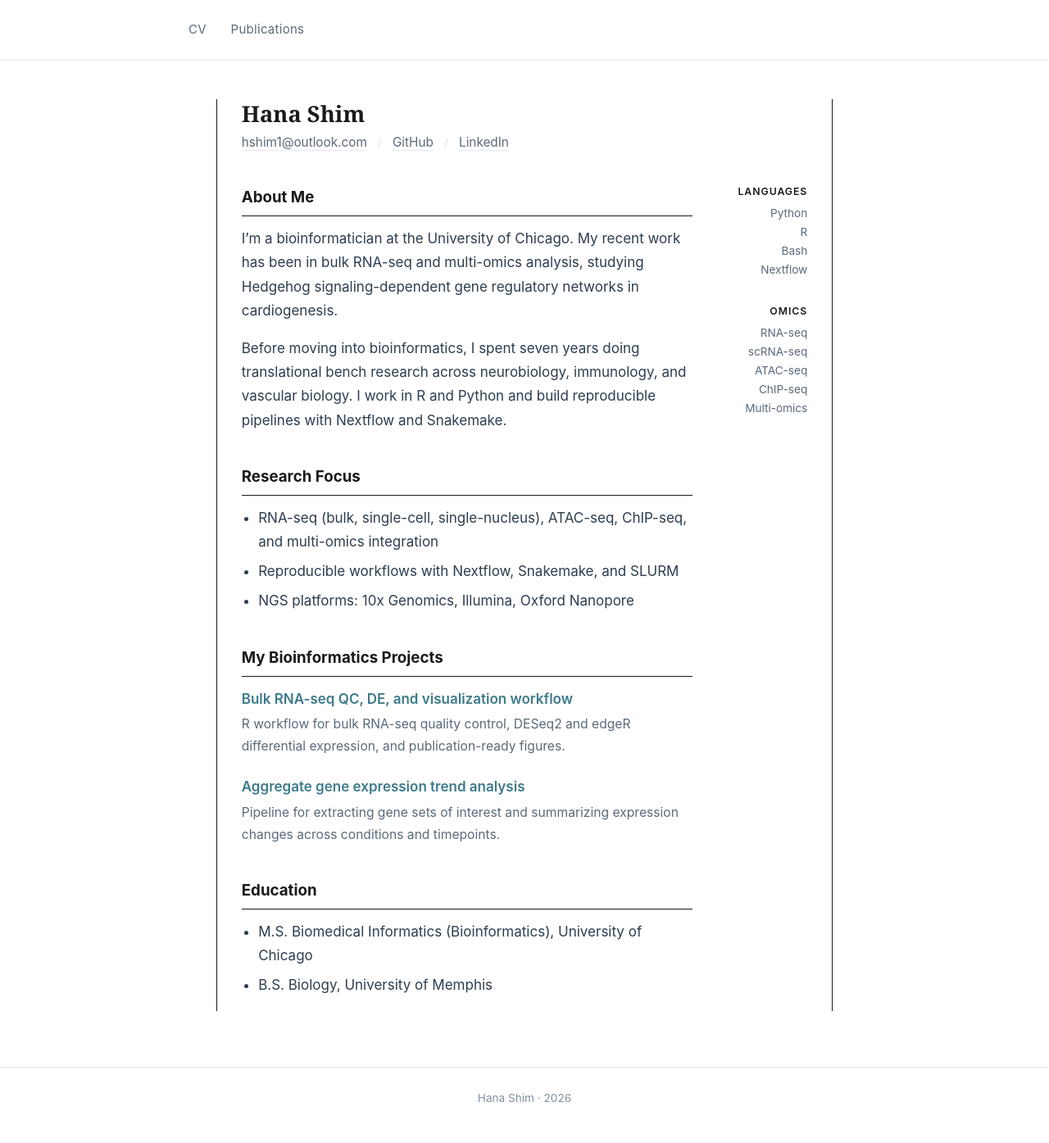
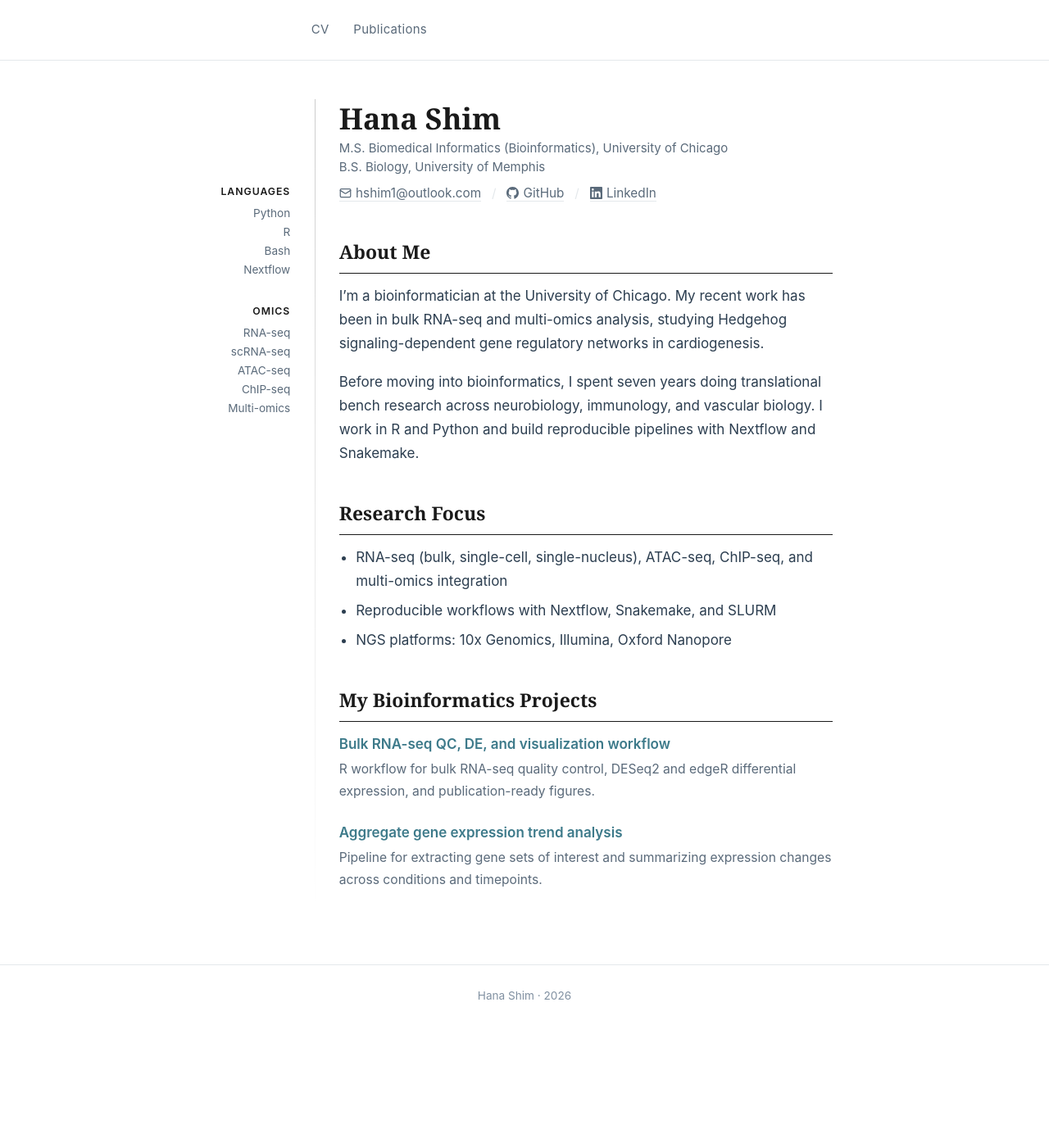
Before and after one commit to hshim1/hshim1.github.io, a Jekyll site: the page built from index.md, in a window 1280 px wide. Shown: the whole page at 82% size. Built offline with Jekyll 4.4.1, drawn with Linux system fonts in a browser that asks for light colours; after the commit the page ends 1270 px from its top, so only the background shows below that.

Commit message:
Move sidebar to left, add icons, enlarge headers, fading lines

```diff
--- a/_sass/main.scss
+++ b/_sass/main.scss
@@ -14,6 +14,8 @@ $serif: Georgia, "Times New Roman", serif;
 
 // Layout
 $content-width: 820px;
+$sidebar-width: 120px;
+$inset: 1.75rem;
 
 // Reset
 *,
@@ -47,6 +49,7 @@ header {
 nav {
   max-width: $content-width;
   margin: 0 auto;
+  padding-left: calc(#{$sidebar-width} + #{$inset});
 }
 
 .nav-links {
@@ -79,22 +82,14 @@ main {
 
 .page-layout {
   display: flex;
-  gap: 3rem;
-}
-
-.content-area {
-  flex: 1;
-  min-width: 0;
-  border-left: 1.5px solid $black;
-  padding-left: 1.75rem;
+  gap: 0;
 }
 
 .sidebar {
-  width: 120px;
+  width: $sidebar-width;
   flex-shrink: 0;
   padding-top: 6rem;
-  padding-right: 1.75rem;
-  border-right: 1.5px solid $black;
+  padding-right: $inset;
 
   h3 {
     font-size: 0.72rem;
@@ -126,19 +121,41 @@ main {
   }
 }
 
+.content-area {
+  flex: 1;
+  min-width: 0;
+  padding-left: $inset;
+  position: relative;
+
+  &::before {
+    content: "";
+    position: absolute;
+    left: 0;
+    top: 0;
+    bottom: 0;
+    width: 1px;
+    background: linear-gradient(
+      to bottom,
+      rgba(0, 0, 0, 0.2) 0%,
+      rgba(0, 0, 0, 0) 100%
+    );
+  }
+}
+
 // ── Typography ──────────────────────────────
 
 h1 {
   font-family: $serif;
-  font-size: 1.6rem;
+  font-size: 2.1rem;
   font-weight: 600;
-  margin-bottom: 0.25rem;
+  margin-bottom: 0.15rem;
   color: $black;
   line-height: 1.3;
 }
 
 h2 {
-  font-size: 1.1rem;
+  font-family: $serif;
+  font-size: 1.35rem;
   font-weight: 700;
   color: $black;
   margin-top: 2.25rem;
@@ -187,11 +204,20 @@ strong {
   font-weight: 600;
 }
 
+// ── Education brief ─────────────────────────
+
+.education-brief {
+  font-size: 0.88rem;
+  color: $text-light;
+  line-height: 1.55;
+  margin-bottom: 0.4rem;
+}
+
 // ── Contact row ─────────────────────────────
 
 .contact {
   font-size: 0.9rem;
-  margin-top: 0.1rem;
+  margin-top: 0.25rem;
   margin-bottom: 0.5rem;
   color: $text-light;
 
@@ -206,6 +232,11 @@ strong {
     }
   }
 
+  .icon-link svg {
+    vertical-align: -2px;
+    margin-right: 1px;
+  }
+
   span.sep {
     margin: 0 0.5rem;
     color: $border;
@@ -215,7 +246,8 @@ strong {
 // ── Publication list ────────────────────────
 
 .pub-year {
-  font-size: 1.1rem;
+  font-family: $serif;
+  font-size: 1.35rem;
   font-weight: 700;
   color: $black;
   margin-top: 2.25rem;
@@ -293,18 +325,31 @@ footer {
     padding: 1rem 1.25rem;
   }
 
+  nav {
+    padding-left: 0;
+  }
+
   main {
     padding: 2rem 1.25rem 3rem;
   }
 
   .page-layout {
-    flex-direction: column;
+    flex-direction: column-reverse;
     gap: 2rem;
+  }
+
+  .content-area {
+    padding-left: 0;
+
+    &::before {
+      display: none;
+    }
   }
 
   .sidebar {
     width: 100%;
     padding-top: 0;
+    padding-right: 0;
     display: flex;
     gap: 2rem;
 
--- a/index.md
+++ b/index.md
@@ -4,16 +4,38 @@ title: Hana Shim
 ---
 
 <div class="page-layout">
+<aside class="sidebar">
+<h3>Languages</h3>
+<ul>
+<li>Python</li>
+<li>R</li>
+<li>Bash</li>
+<li>Nextflow</li>
+</ul>
+<h3>Omics</h3>
+<ul>
+<li>RNA-seq</li>
+<li>scRNA-seq</li>
+<li>ATAC-seq</li>
+<li>ChIP-seq</li>
+<li>Multi-omics</li>
+</ul>
+</aside>
 <div class="content-area" markdown="1">
 
 # Hana Shim
 
+<p class="education-brief">
+M.S. Biomedical Informatics (Bioinformatics), University of Chicago<br>
+B.S. Biology, University of Memphis
+</p>
+
 <div class="contact">
-<a href="mailto:hshim1@outlook.com">hshim1@outlook.com</a>
+<a href="mailto:hshim1@outlook.com" class="icon-link"><svg width="15" height="15" viewBox="0 0 24 24" fill="none" stroke="currentColor" stroke-width="2" stroke-linecap="round" stroke-linejoin="round"><rect x="2" y="4" width="20" height="16" rx="2"/><path d="m22 7-8.97 5.7a1.94 1.94 0 0 1-2.06 0L2 7"/></svg> hshim1@outlook.com</a>
 <span class="sep">/</span>
-<a href="https://github.com/hshim1">GitHub</a>
+<a href="https://github.com/hshim1" class="icon-link"><svg width="15" height="15" viewBox="0 0 24 24" fill="currentColor"><path d="M12 0c-6.626 0-12 5.373-12 12 0 5.302 3.438 9.8 8.207 11.387.599.111.793-.261.793-.577v-2.234c-3.338.726-4.033-1.416-4.033-1.416-.546-1.387-1.333-1.756-1.333-1.756-1.089-.745.083-.729.083-.729 1.205.084 1.839 1.237 1.839 1.237 1.07 1.834 2.807 1.304 3.492.997.107-.775.418-1.305.762-1.604-2.665-.305-5.467-1.334-5.467-5.931 0-1.311.469-2.381 1.236-3.221-.124-.303-.535-1.524.117-3.176 0 0 1.008-.322 3.301 1.23.957-.266 1.983-.399 3.003-.404 1.02.005 2.047.138 3.006.404 2.291-1.552 3.297-1.23 3.297-1.23.653 1.653.242 2.874.118 3.176.77.84 1.235 1.911 1.235 3.221 0 4.609-2.807 5.624-5.479 5.921.43.372.823 1.102.823 2.222v3.293c0 .319.192.694.801.576 4.765-1.589 8.199-6.086 8.199-11.386 0-6.627-5.373-12-12-12z"/></svg> GitHub</a>
 <span class="sep">/</span>
-<a href="https://www.linkedin.com/in/hanashim">LinkedIn</a>
+<a href="https://www.linkedin.com/in/hanashim" class="icon-link"><svg width="15" height="15" viewBox="0 0 24 24" fill="currentColor"><path d="M20.447 20.452h-3.554v-5.569c0-1.328-.027-3.037-1.852-3.037-1.853 0-2.136 1.445-2.136 2.939v5.667H9.351V9h3.414v1.561h.046c.477-.9 1.637-1.85 3.37-1.85 3.601 0 4.267 2.37 4.267 5.455v6.286zM5.337 7.433c-1.144 0-2.063-.926-2.063-2.065 0-1.138.92-2.063 2.063-2.063 1.14 0 2.064.925 2.064 2.063 0 1.139-.925 2.065-2.064 2.065zm1.782 13.019H3.555V9h3.564v11.452zM22.225 0H1.771C.792 0 0 .774 0 1.729v20.542C0 23.227.792 24 1.771 24h20.451C23.2 24 24 23.227 24 22.271V1.729C24 .774 23.2 0 22.222 0h.003z"/></svg> LinkedIn</a>
 </div>
 
 ## About Me
@@ -49,27 +71,5 @@ differential expression, and publication-ready figures.</p>
 expression changes across conditions and timepoints.</p>
 </div>
 
-## Education
-
-- M.S. Biomedical Informatics (Bioinformatics), University of Chicago
-- B.S. Biology, University of Memphis
-
 </div>
-<aside class="sidebar">
-<h3>Languages</h3>
-<ul>
-<li>Python</li>
-<li>R</li>
-<li>Bash</li>
-<li>Nextflow</li>
-</ul>
-<h3>Omics</h3>
-<ul>
-<li>RNA-seq</li>
-<li>scRNA-seq</li>
-<li>ATAC-seq</li>
-<li>ChIP-seq</li>
-<li>Multi-omics</li>
-</ul>
-</aside>
 </div>
```
